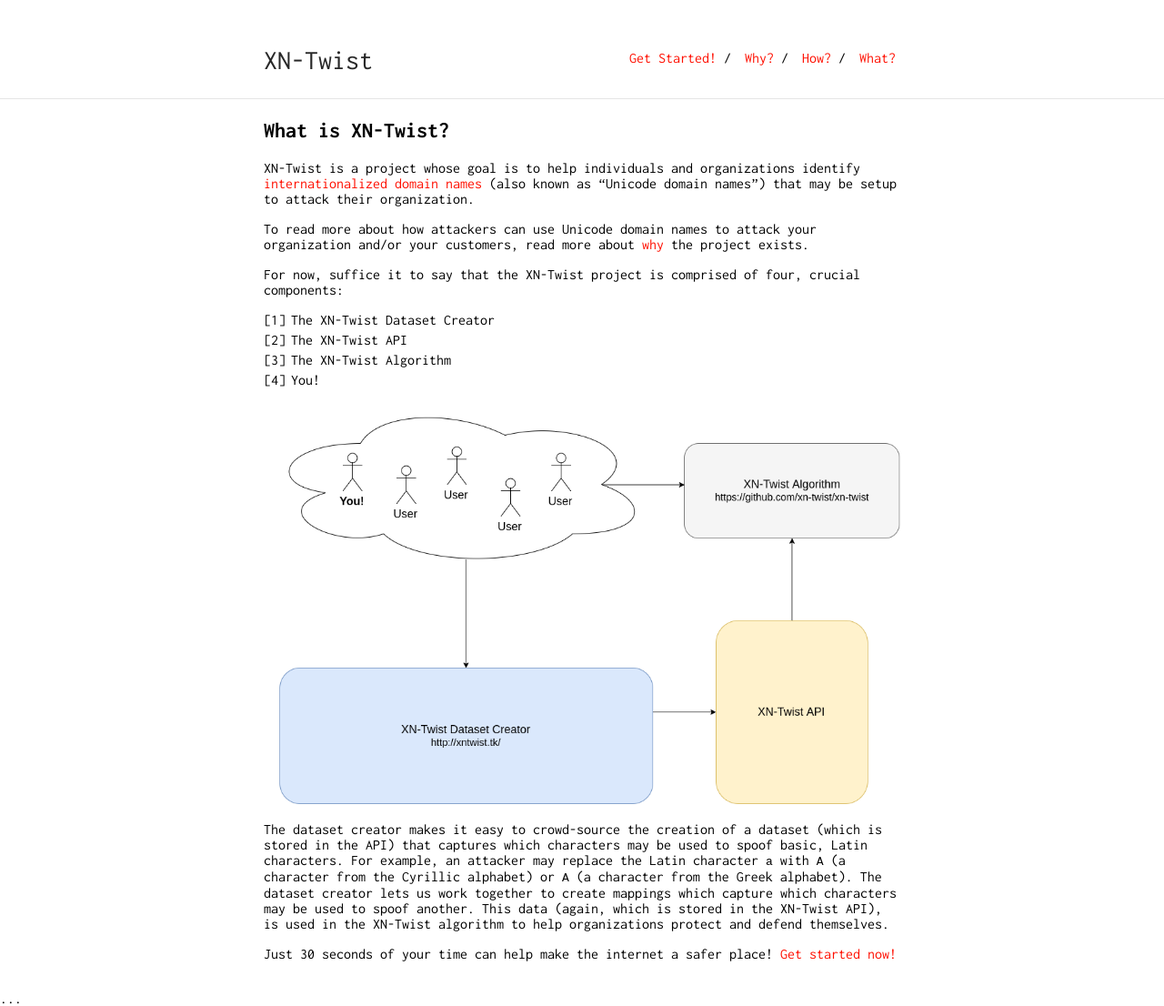
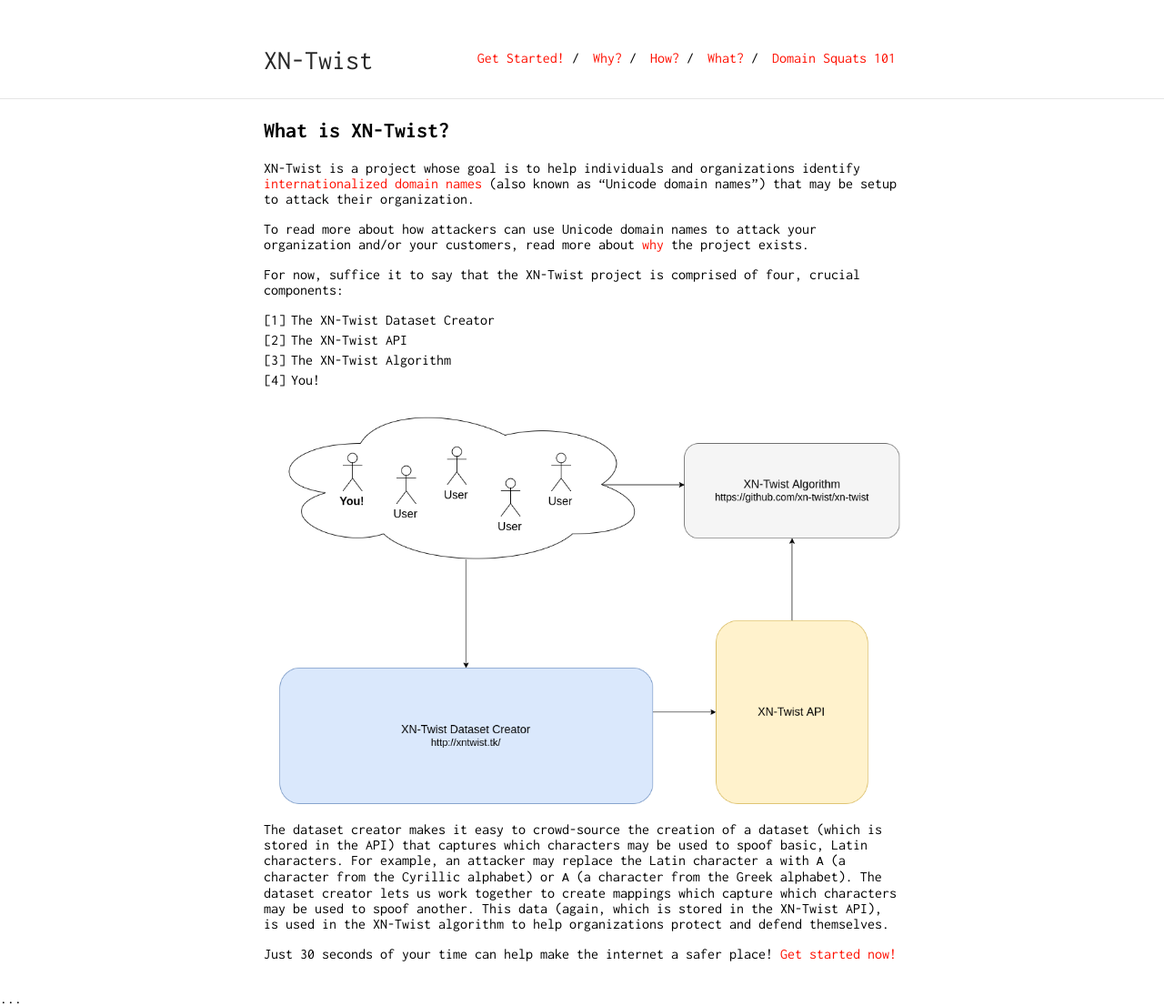
Before and after one commit to xn-twist/xn-twist.github.io, a Jekyll site: the page built from index.md, in a window 1280 px wide. Shown: the whole page at 91% size. Built offline with Jekyll 4.4.1, drawn with Linux system fonts in a browser that asks for light colours; our own code applies the rules of GitHub Pages for plain Markdown files.

Commit message:
Adding domain squats introduction and explanation page

```diff
--- a/_data/nav.yml
+++ b/_data/nav.yml
@@ -1,3 +1,5 @@
+- name: "Domain Squats 101"
+  link: "/domain_squats_101"
 - name: "What?"
   link: "/"
 - name: "How?"
```
Also changed, not shown: domain_squats_101.md (added, +7 -0 lines).
